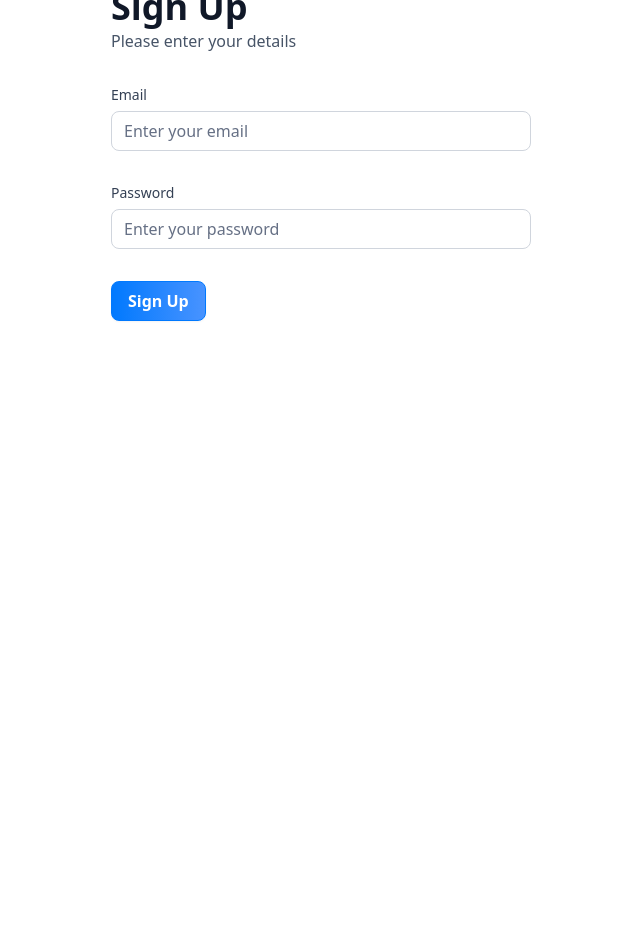
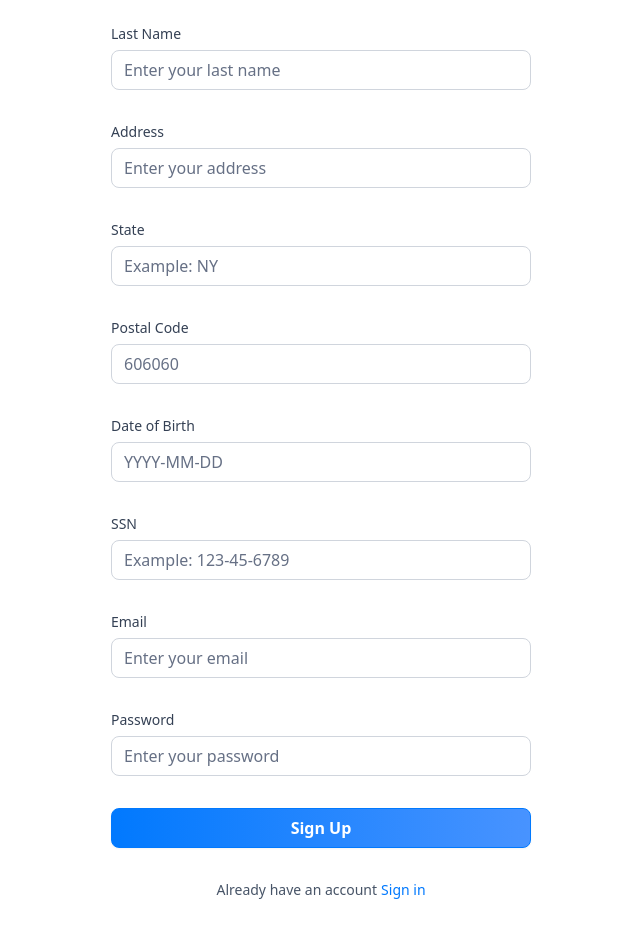
Before and after one commit to ankitnimje/next-bank, a Next.js app: page /sign-up in a window 1280 px wide. Shown: the part 280-1218 px from the top of the page, without its empty margins (319-959 px from the left). Before the commit the page ends 800 px from the top, so only its background shows below. Built offline with nearby package versions, Linux system fonts and the light colour scheme.

Commit message:
clean up schema for sign-up

```diff
--- a/components/AuthForm.tsx
+++ b/components/AuthForm.tsx
@@ -12,13 +12,15 @@ import CustomInput from "./CustomInput";
 import { authFormSchema } from "@/lib/utils";
 import { Loader2 } from "lucide-react";
 
-const AuthForm = ({ type }: { type: string }) => {
+const AuthForm = ({ type }: { type: "sign-in" | "sign-up" }) => {
   const [user, setUser] = useState(null);
   const [isLoading, setIsLoading] = useState(false);
 
+  const formSchema = authFormSchema(type);
+
   // 1. Define your form.
-  const form = useForm<z.infer<typeof authFormSchema>>({
-    resolver: zodResolver(authFormSchema),
+  const form = useForm<z.infer<typeof formSchema>>({
+    resolver: zodResolver(formSchema),
     defaultValues: {
       email: "",
       password: "",
@@ -26,7 +28,7 @@ const AuthForm = ({ type }: { type: string }) => {
   });
 
   // 2. Define a submit handler.
-  function onSubmit(values: z.infer<typeof authFormSchema>) {
+  function onSubmit(values: z.infer<typeof formSchema>) {
     // Do something with the form values.
     // ✅ This will be type-safe and validated.
     setIsLoading(true);
@@ -60,6 +62,53 @@ const AuthForm = ({ type }: { type: string }) => {
         <>
           <Form {...form}>
             <form onSubmit={form.handleSubmit(onSubmit)} className="space-y-8">
+              {type === "sign-up" && (
+                <>
+                  <CustomInput
+                    control={form.control}
+                    name="firstName"
+                    label="First Name"
+                    placeholder="Enter your first name"
+                  />
+                  <CustomInput
+                    control={form.control}
+                    name="lastName"
+                    label="Last Name"
+                    placeholder="Enter your last name"
+                  />
+                  <CustomInput
+                    control={form.control}
+                    name="address1"
+                    label="Address"
+                    placeholder="Enter your address"
+                  />
+                  <CustomInput
+                    control={form.control}
+                    name="state"
+                    label="State"
+                    placeholder="Example: NY"
+                  />
+                  <CustomInput
+                    control={form.control}
+                    name="postalCode"
+                    label="Postal Code"
+                    placeholder="606060"
+                  />
+                  <CustomInput
+                    control={form.control}
+                    name="dateOfBirth"
+                    label="Date of Birth"
+                    placeholder="YYYY-MM-DD"
+                  />
+                  <CustomInput
+                    control={form.control}
+                    name="ssn"
+                    label="SSN"
+                    placeholder="Example: 123-45-6789"
+                  />
+                </>
+              )}
+
               <CustomInput
                 control={form.control}
                 name="email"
@@ -72,7 +121,7 @@ const AuthForm = ({ type }: { type: string }) => {
                 label="Password"
                 placeholder="Enter your password"
               />
-
+              <div className="flex flex-col gap-4">
                 <Button type="submit" disabled={isLoading} className="form-btn">
                   {isLoading ? (
                     <>
@@ -85,8 +134,22 @@ const AuthForm = ({ type }: { type: string }) => {
                     "Sign Up"
                   )}
                 </Button>
+              </div>
             </form>
           </Form>
+          <footer className="flex justify-center gap-1">
+            <p className="text-14 font-normal text-gray-600">
+              {type === "sign-in"
+                ? "Don't have and account?"
+                : "Already have an account"}
+            </p>
+            <Link
+              href={type === "sign-in" ? "/sign-up" : "/sign-in"}
+              className="form-link"
+            >
+              {type === "sign-in" ? "Sign up" : "Sign in"}
+            </Link>
+          </footer>
         </>
       )}
     </section>
--- a/components/CustomInput.tsx
+++ b/components/CustomInput.tsx
@@ -5,9 +5,11 @@ import { z } from "zod";
 import { Control, FieldPath } from "react-hook-form";
 import { authFormSchema } from "@/lib/utils";
 
+const formSchema = authFormSchema("sign-up");
+
 interface CustomInputProps {
-  control: Control<z.infer<typeof authFormSchema>>;
-  name: FieldPath<z.infer<typeof authFormSchema>>;
+  control: Control<z.infer<typeof formSchema>>;
+  name: FieldPath<z.infer<typeof formSchema>>;
   label: string;
   placeholder: string;
 }
--- a/lib/utils.ts
+++ b/lib/utils.ts
@@ -195,7 +195,16 @@ export const getTransactionStatus = (date: Date) => {
   return date > twoDaysAgo ? "Processing" : "Success";
 };
 
-export const authFormSchema = z.object({
+export const authFormSchema = (type: 'sign-in' | 'sign-up') => z.object({
+  //sign up
+  firstName: type === 'sign-in' ? z.string().optional() : z.string().min(3),
+  lastName: type === 'sign-in' ? z.string().optional() : z.string().min(3),
+  address1: type === 'sign-in' ? z.string().optional() : z.string().max(50),
+  state: type === 'sign-in' ? z.string().optional() : z.string().max(2).min(2),
+  postalCode: type === 'sign-in' ? z.string().optional() : z.string().min(3).max(6),
+  dateOfBirth: type === 'sign-in' ? z.string().optional() : z.string().min(3),
+  ssn: type === 'sign-in' ? z.string().optional() : z.string().min(3),
+  //both
   email: z.string().email(),
   password: z.string().min(8),
 });
```
Lines whose indentation alone changed are shown as unchanged.
